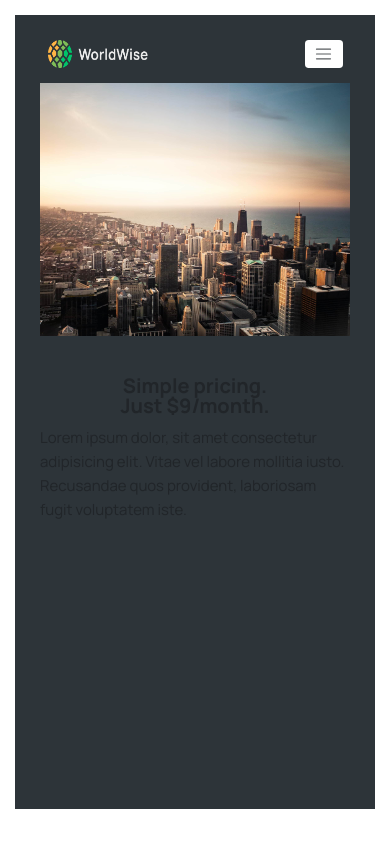
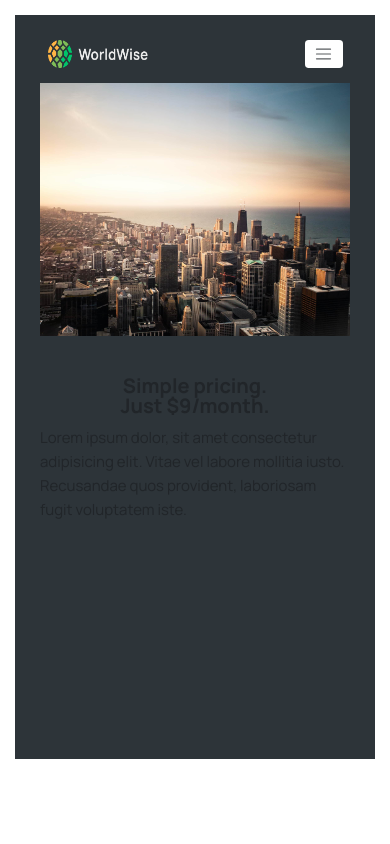
Before and after one commit to Gbangbolaoluwagbemiga/World-Wize, a React (Vite) app: page /pricing in a window 390 px wide. Built offline with nearby package versions, Linux system fonts and the light colour scheme.

Commit message:
Mobile responsiveness

```diff
--- a/src/pages/Product.module.css
+++ b/src/pages/Product.module.css
@@ -38,6 +38,7 @@
   .product {
     margin: 1.5rem;
     padding: 2.5rem;
+    min-height: calc(100vh - 10rem);
   }
 
   .product section {
```
